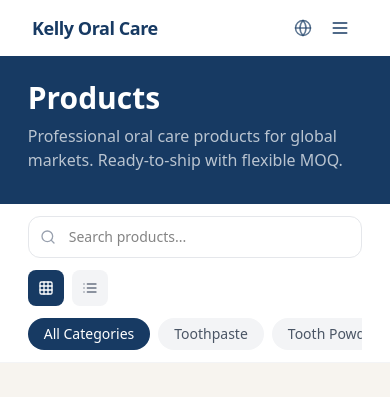
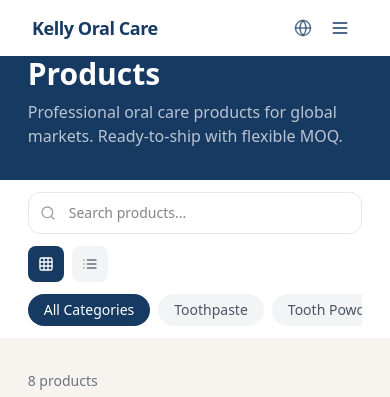
Before and after one commit to shuziyuelyf/kelly-oral-care-b2b, a Next.js app: page /en/products in a window 390 px wide. Shown: the top 397 px of the page. Built offline with nearby package versions, Linux system fonts and the light colour scheme.

Commit message:
fix: 修复移动端导航栏间隙、移除底部CTA、修复内页导航阴影
Coze-Commit-Type: user
Coze-User-ID: 1835515626661072
Coze-Conversation-ID: 12462112

```diff
--- a/src/app/[locale]/(frontend)/about/page.tsx
+++ b/src/app/[locale]/(frontend)/about/page.tsx
@@ -23,7 +23,7 @@
   ];
 
   return (
-    <div className="min-h-screen bg-white pt-20">
+    <div className="min-h-screen bg-white md:pt-20">
       {/* Hero */}
       <section className="bg-gradient-to-r from-[#173A63] to-[#2d5a8a] py-16">
         <div className="max-w-7xl mx-auto px-4 sm:px-6 lg:px-8 text-center">
--- a/src/app/[locale]/(frontend)/auth/page.tsx
+++ b/src/app/[locale]/(frontend)/auth/page.tsx
@@ -15,7 +15,7 @@
 
   if (submitted) {
     return (
-      <div className="min-h-screen bg-gray-50 pt-20 flex items-center justify-center">
+      <div className="min-h-screen bg-gray-50 md:pt-20 flex items-center justify-center">
         <div className="text-center bg-white p-8 rounded-lg shadow-sm max-w-md">
           <CheckCircle className="w-16 h-16 text-green-500 mx-auto mb-4" />
           <h2 className="text-xl font-bold text-gray-800 mb-2">
@@ -30,7 +30,7 @@
   }
 
   return (
-    <div className="min-h-screen bg-gray-50 pt-20 flex items-center justify-center py-12">
+    <div className="min-h-screen bg-gray-50 md:pt-20 flex items-center justify-center py-12">
       <div className="w-full max-w-md">
         <div className="bg-white rounded-lg shadow-sm p-8">
           {/* Tabs */}
--- a/src/app/[locale]/(frontend)/contact/page.tsx
+++ b/src/app/[locale]/(frontend)/contact/page.tsx
@@ -16,7 +16,7 @@
   const handleSubmit = (e: React.FormEvent) => { e.preventDefault(); setSubmitted(true); };
 
   return (
-    <div className="min-h-screen bg-gray-50 pt-20">
+    <div className="min-h-screen bg-gray-50 md:pt-20">
       <div className="max-w-7xl mx-auto px-4 sm:px-6 lg:px-8 py-8">
         <h1 className="text-2xl font-bold text-[#173A63] mb-8">{t('title')}</h1>
 
--- a/src/app/[locale]/(frontend)/custom/page.tsx
+++ b/src/app/[locale]/(frontend)/custom/page.tsx
@@ -23,7 +23,7 @@
   const handleSubmit = (e: React.FormEvent) => { e.preventDefault(); setSubmitted(true); };
 
   return (
-    <div className="min-h-screen bg-white pt-20">
+    <div className="min-h-screen bg-white md:pt-20">
       {/* Hero */}
       <section className="bg-gradient-to-r from-[#173A63] to-[#2d5a8a] py-16">
         <div className="max-w-7xl mx-auto px-4 sm:px-6 lg:px-8 text-center">
--- a/src/app/[locale]/(frontend)/layout.tsx
+++ b/src/app/[locale]/(frontend)/layout.tsx
@@ -1,6 +1,5 @@
 import Header from '@/components/frontend/Header';
 import Footer from '@/components/frontend/Footer';
-import MobileBottomCTA from '@/components/shared/MobileBottomCTA';
 import { headers } from 'next/headers';
 
 export default async function FrontendLayout({
@@ -18,9 +17,8 @@
   return (
     <div className="flex min-h-screen flex-col">
       <Header locale={locale} />
-      <main className={`flex-1 pb-16 md:pb-0 ${isHome ? 'md:pt-0' : 'md:pt-14'}`}>{children}</main>
+      <main className={`flex-1 ${isHome ? 'md:pt-0' : 'md:pt-14'}`}>{children}</main>
       <Footer locale={locale} />
-      <MobileBottomCTA locale={locale} />
     </div>
   );
 }
--- a/src/app/[locale]/(frontend)/news/[id]/page.tsx
+++ b/src/app/[locale]/(frontend)/news/[id]/page.tsx
@@ -15,7 +15,7 @@
   const relatedNews = mockNews.filter((n) => n.id !== news.id && n.categoryId === news.categoryId).slice(0, 3);
 
   return (
-    <div className="min-h-screen bg-white pt-20">
+    <div className="min-h-screen bg-white md:pt-20">
       <div className="max-w-4xl mx-auto px-4 sm:px-6 lg:px-8 py-8">
         <Link href={`/${locale}/news`} className="inline-flex items-center gap-1 text-sm text-gray-500 hover:text-[#008FD5] mb-6">
           <ArrowLeft className="w-4 h-4" /> Back to News
--- a/src/app/[locale]/(frontend)/news/page.tsx
+++ b/src/app/[locale]/(frontend)/news/page.tsx
@@ -16,7 +16,7 @@
   const filteredNews = selectedCategory ? mockNews.filter((n) => n.categoryId === selectedCategory) : mockNews;
 
   return (
-    <div className="min-h-screen bg-gray-50 pt-20">
+    <div className="min-h-screen bg-gray-50 md:pt-20">
       <div className="max-w-7xl mx-auto px-4 sm:px-6 lg:px-8 py-8">
         <h1 className="text-2xl font-bold text-[#173A63] mb-6">{t('title')}</h1>
 
--- a/src/app/[locale]/(frontend)/products/ProductsListClient.tsx
+++ b/src/app/[locale]/(frontend)/products/ProductsListClient.tsx
@@ -40,7 +40,7 @@
   return (
     <div className="min-h-screen bg-[#F7F4EF]">
       {/* Compact Hero */}
-      <section className="bg-[#173A63] pt-6 pb-8 md:pt-8 md:pb-10">
+      <section className="bg-[#173A63] pb-8 md:pt-8 md:pb-10">
         <div className="mx-auto w-[94%] max-w-[1680px] px-4 md:px-6">
           <h1 className="text-3xl md:text-4xl font-extrabold text-white mb-2">
             {tNav('products')}
@@ -52,7 +52,7 @@
       </section>
 
       {/* Filter Bar */}
-      <section className="bg-white border-b border-gray-100 sticky top-14 md:top-14 z-30">
+      <section className="bg-white border-b border-gray-100 sticky top-0 md:top-14 z-30">
         <div className="mx-auto w-[94%] max-w-[1680px] px-4 md:px-6">
           <div className="flex flex-col sm:flex-row gap-3 py-3">
             {/* Search */}
--- a/src/components/frontend/Header.tsx
+++ b/src/components/frontend/Header.tsx
@@ -410,7 +410,7 @@
       <div className={`${isHome ? 'mx-auto w-[94%] max-w-[1680px] px-6 md:pt-3' : 'w-full px-4 md:px-6'}`}>
         <div
           ref={capsuleRef}
-          className={`flex items-center h-14 px-4 transition-all duration-300 relative bg-white ${isHome ? 'border-b border-gray-100 shadow-none md:border-b-0 rounded-full md:bg-white/90 md:backdrop-blur-xl' : 'md:rounded-none md:bg-white md:border-b md:border-gray-100 md:shadow-none'} ${isScrolled && isHome ? 'md:shadow-[0_8px_32px_rgba(0,0,0,0.12)] md:bg-white md:backdrop-blur-none' : ''}`}
+          className={`flex items-center h-14 px-4 transition-all duration-300 relative bg-white shadow-none ${isHome ? 'border-b border-gray-100 md:border-b-0 rounded-full md:bg-white/90 md:backdrop-blur-xl' : 'md:rounded-none md:bg-white md:border-b md:border-gray-100 md:shadow-none'} ${isScrolled && isHome ? 'md:shadow-[0_8px_32px_rgba(0,0,0,0.12)] md:bg-white md:backdrop-blur-none' : ''}`}
           style={{
             backgroundColor: isScrolled || !isHome ? 'rgb(255,255,255)' : undefined,
           }}
```
